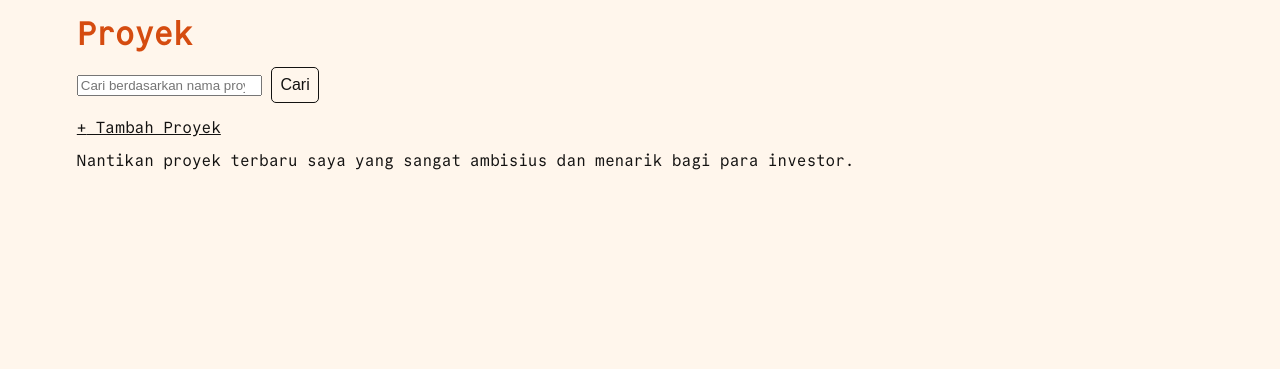
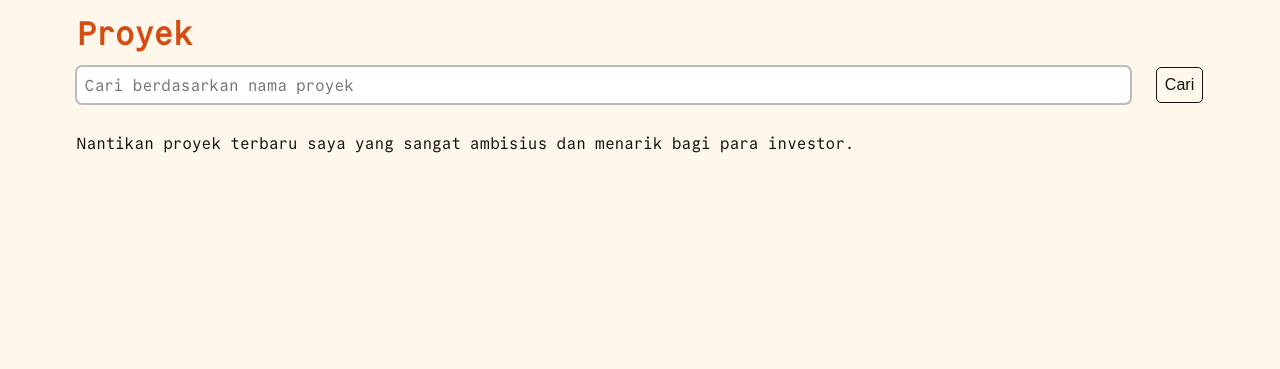
Before and after one commit to faeiz-ff/myportofolio, a Django app: page /proyek/ in a window 1280 px wide. Shown: the part 109-478 px from the top of the page. Run offline with Django 5.2, Linux system fonts and the light colour scheme; data that the repository does not hold is empty.

Commit message:
feat: remove elements and fix the search bar in project page

```diff
--- a/static/css/style.css
+++ b/static/css/style.css
@@ -357,6 +357,18 @@ button {
     }
 }
 
+.project-search {
+    display: flex;
+    flex-direction: row;
+    column-gap: 2svw;
+    width: 100%;
+    max-width: 100%;
+
+    input {
+        flex-grow: 1;
+    }
+}
+
 .model-form {
     margin-top: 1svh;
     width: 100%;
--- a/templates/project.html
+++ b/templates/project.html
@@ -9,20 +9,14 @@
         <h1>Proyek</h1>
         <form method="get"
               action="{% url 'main:show_project' %}"
-              class="project-search">
+              class="project-search form-group">
             <input type="search"
                    name="title"
                    value="{{ title_query }}"
                    placeholder="Cari berdasarkan nama proyek"
-                   class="project-search__input"
                    aria-label="Cari berdasarkan nama proyek"/>
             <button type="submit" class="button">Cari</button>
         </form>
-        <a href="{% url 'main:create_project' %}"
-           class="button project-add-button">
-            <span aria-hidden="true">+</span>
-            Tambah Proyek
-        </a>
         {% for project in project_list %}
             <section class="project-item">
                 <article>
@@ -35,12 +29,6 @@
                         ]
                     </p>
                     <nav>
-                    <div class="project-actions">
-                        {% if project.project_url %}
-                            <a href="{{ project.project_url }}" class="button">Lihat Project</a>
-                        {% endif %}
-                        {% include "components/project_delete_modal.html" with project=project %}
-                    </div>
                         <a class="link-button" href="{{ project.git_link }}">GitHub</a>
                         {% if project.has_other_link %}
                         <a class="link-button" href="{{ project.other_link }}">Website</a>
```
